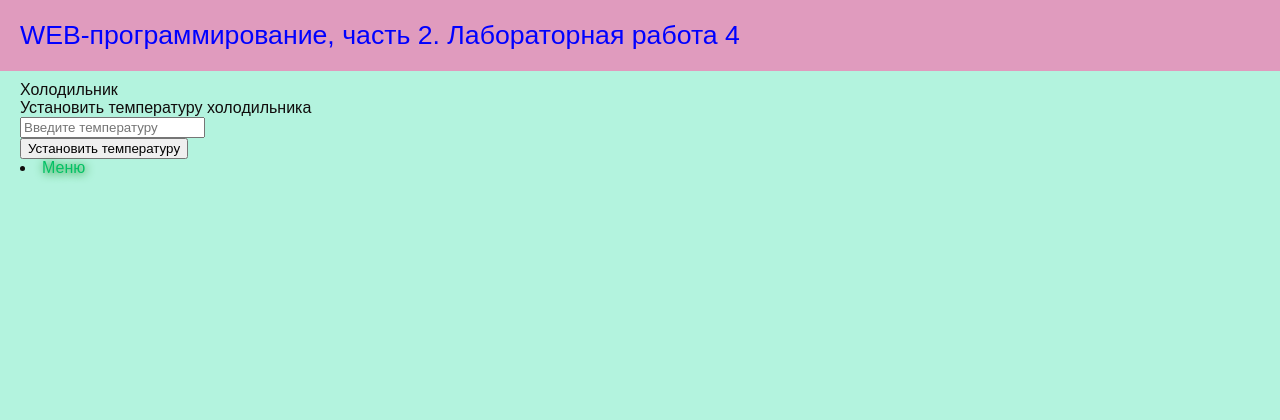
After one commit to tkacheks/web-programming-labs-2, a Flask app: page /lab4/fridge in a window 1280 px wide. The commit adds this page. Shown: the top 420 px of the page. Run offline with Flask 3, Linux system fonts and the light colour scheme.

Commit message:
Холодильник

```diff
--- a/lab4.py
+++ b/lab4.py
@@ -18,3 +18,27 @@ def login():
 
     error = 'Неверные логин и/или пароль'
     return render_template ('login.html', error=error, username=username,password=password)
+
+@lab4.route('/lab4/fridge', methods= ['GET','POST'])
+def fridge():
+    error = ''
+    if request.method=='GET':
+        return render_template('fridge.html', error=error)
+
+    temperature=request.form.get('temperature')
+
+    if temperature == '':
+        error = 'Не задана температура'
+    else:
+        temperature = int(temperature)
+        if temperature < -12:
+            error = "Не удалось установить температуру, значение слишком низкое "
+        elif temperature > -1:
+            error = 'Не удалось установить температуру, значение слишком высокое'
+        elif (temperature >= -12) and (temperature <= -9):
+            error = f'Температура установлена: {temperature}❄️❄️❄️'
+        elif (temperature >= -8) and (temperature <= -5):
+            error = f'Температура установлена: {temperature}❄️❄️'
+        elif (temperature >= -4) and (temperature <= -1):
+            error = f'Температура установлена: {temperature}❄️'
+    return render_template('fridge.html',temperature=temperature, error=error)
--- /dev/null
+++ b/templates/fridge.html
@@ -0,0 +1,22 @@
+{% extends "base.html" %}
+
+{% block lab %}Лабораторная работа 4{% endblock %}
+
+{% block main %}
+
+    <div>Холодильник </div>
+
+    <form method="POST">
+        <div>Установить температуру холодильника</div>
+        <div>
+            <label>
+                <input type="number" name="temperature" id="temperature" placeholder="Введите температуру" value="{{temperature or ''}}">
+            </label>
+            <div style="color: blue;">{{ error }}</div>
+        </div>
+
+        <div>
+            <button type="submit">Установить температуру</button>
+        </div>
+    </form>
+{% endblock %}
--- a/templates/lab4.html
+++ b/templates/lab4.html
@@ -7,6 +7,7 @@
     <div>Тема лабораторной - формы (POST). Список сделанных страниц:</div>
     <ol>
         <li><a href="/lab4/login">Авторизация</a></li>
+        <li><a href="/lab4/fridge">Холодильник</a></li>
     </ol>
 
 
```
Also changed, not shown: templates/login.html (+4 -3 lines).
